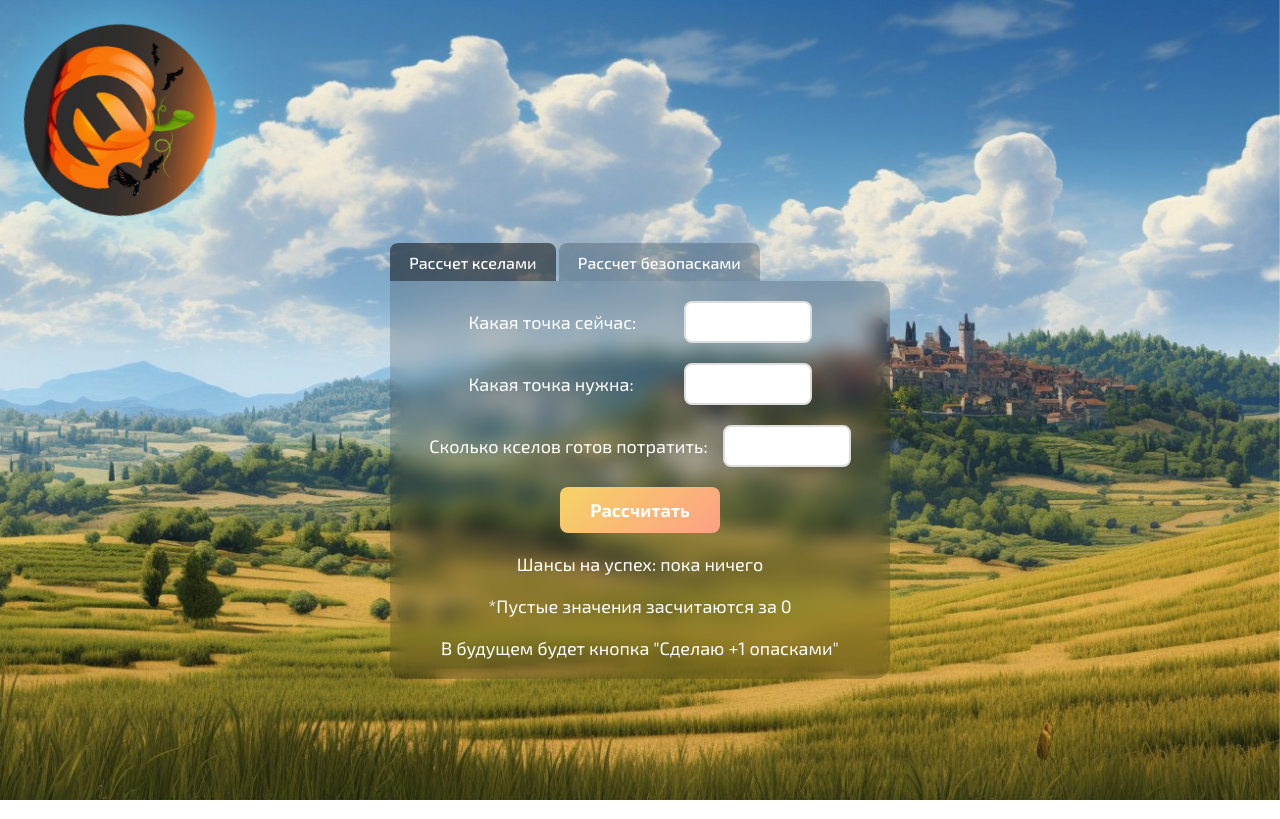
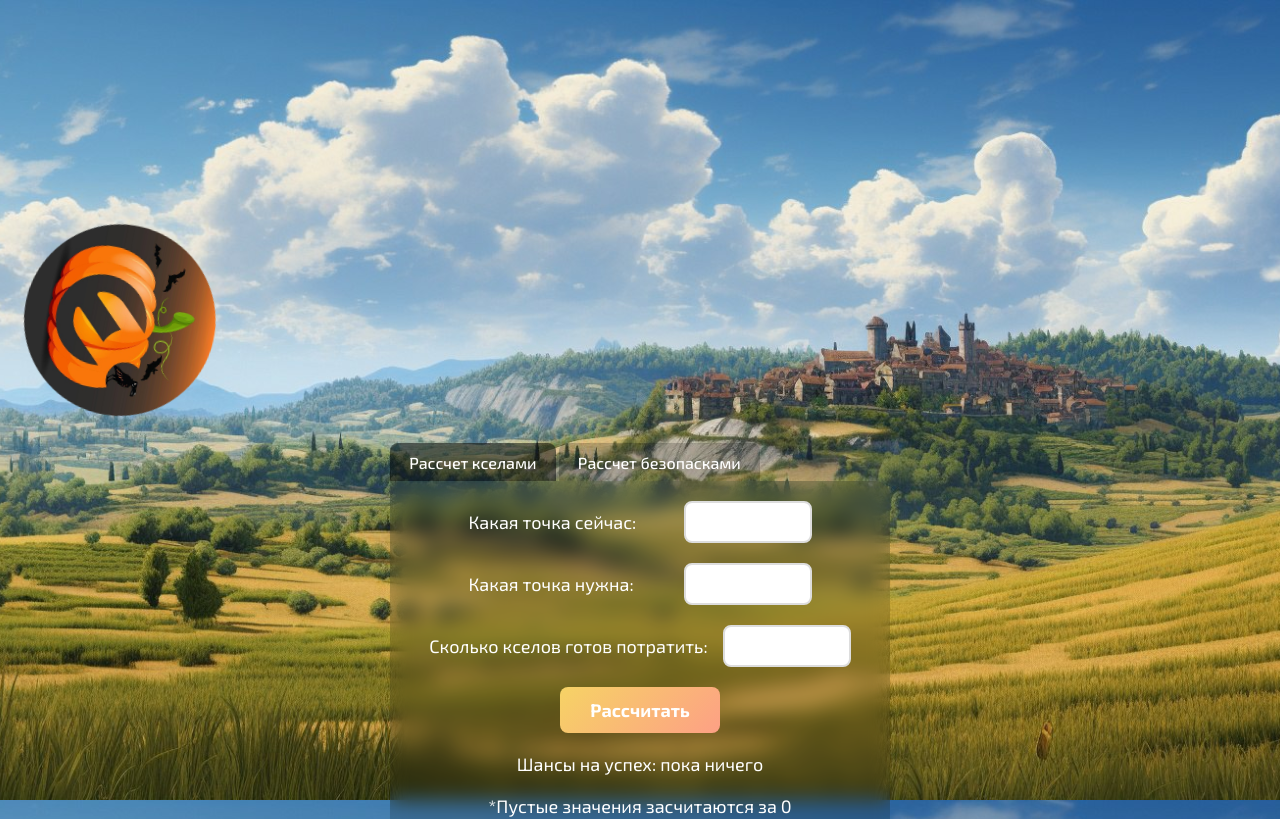
Before and after one commit to MeinFill/epsilion, a React (Vite) app: page / in a window 1280 px wide. Shown: the top 819 px of the page. Built offline with nearby package versions, Linux system fonts and the light colour scheme.

Commit message:
test fix

```diff
--- a/src/index.css
+++ b/src/index.css
@@ -19,8 +19,8 @@ body {
   height: 100dvh;
   width: 100%;
   font-family: 'Exo 2', sans-serif;
-  min-height: 100dvh; /* Изменено на min-height */
-  min-height: 100vh;
+  min-width: 600px; /* Изменено на min-height */
+  min-height: 1200px;
 }
 
 h1 {
```
